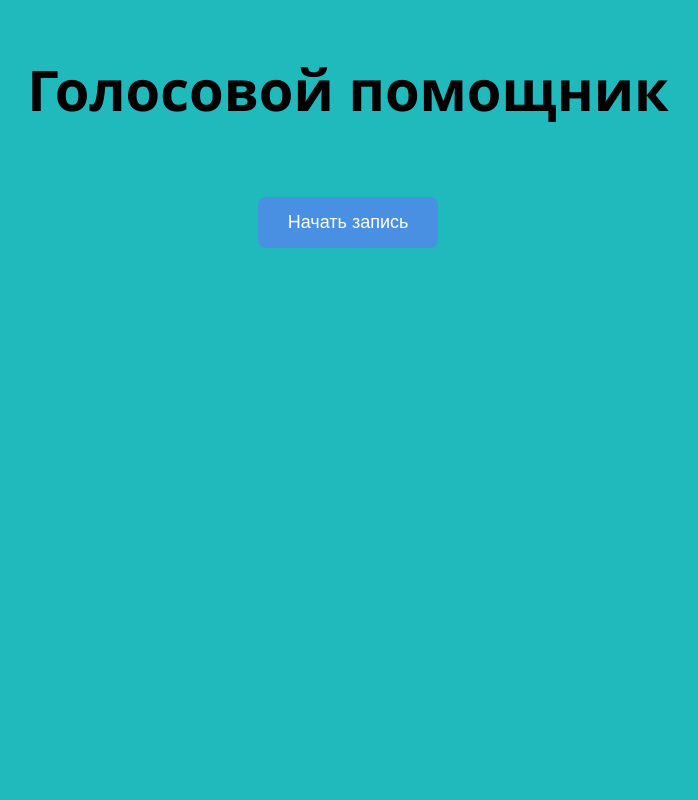
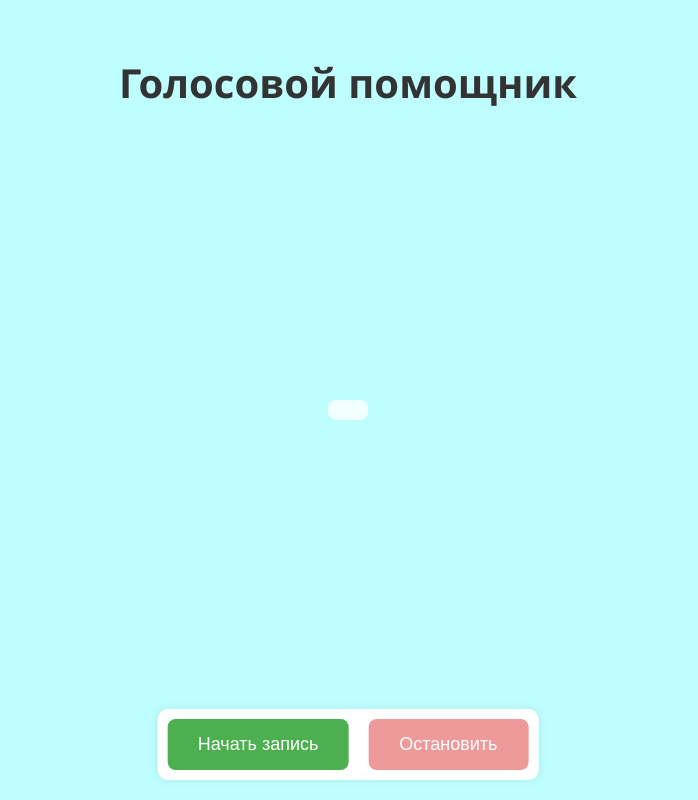
Before and after one commit to nkabanov/speech-to-text, a Django app: page / in a window 1280 px wide. Shown: the whole page, without its empty margins (292-990 px from the left). Run offline with Django 4.2, Linux system fonts and the light colour scheme.

Commit message:
Запись теперь не останавливается автоматически. Добавлена кнопка "Остановить". Изменения в дизайне

```diff
--- a/app/static/app/style.css
+++ b/app/static/app/style.css
@@ -1,54 +1,94 @@
 body {
-  background-color: #20babd;
+  background-color: #bffeff;
   font-family: 'Segoe UI', sans-serif;
-  padding-top: 5px;
+  color: #333;
+}
+
+h1 {
+  font-size: 2.5rem;
+  margin-bottom: 20px;
+}
+
+.middle-content {
+  padding-top: 260px;
+  flex-grow: 1;
+  display: flex;
+  flex-direction: column;
+  justify-content: center;
+  align-items: center;
+}
+
+#result {
+  font-size: 20px;
+  margin-top: 10px;
+  padding: 10px 20px;
+  background-color: rgba(255,255,255,0.8);
+  border-radius: 8px;
+  display: inline-block;
+  max-width: 90%;
+  word-wrap: break-word;
+}
+
+.container {
+  max-width: 800px;
+  margin: 5px auto;
   text-align: center;
-  color: #000;
+  padding: 20px;
+}
+
+.button-row {
+  position: fixed;
+  bottom: 20px;
+  left: 50%;
+  transform: translateX(-50%);
+  display: flex;
+  gap: 20px;
+  background-color: white;
+  padding: 10px;
+  border-radius: 10px;
+  box-shadow: 0 0 10px rgba(0,0,0,0.1);
 }
 
 
-h1 {
-  font-size: 3.5rem;
-  margin-bottom: 70px;
+.button-row button {
+  padding: 15px 30px;
+  font-size: 18px;
+  border: none;
+  border-radius: 8px;
+  cursor: pointer;
+  transition: background-color 0.3s ease;
+  min-width: 160px;
 }
 
-
-button {
-  background-color: #4a90e2;
+#start-btn {
+  background-color: #4CAF50;
   color: white;
-  border: none;
-  border-radius: 8px;
-  padding: 15px 30px;
-  font-size: 18px;
-  cursor: pointer;
-  transition: background-color 0.3s ease;
 }
 
-
-button:hover {
-  background-color: #357ABD;
+#start-btn:disabled {
+  background-color: #a5d6a7;
+  cursor: not-allowed;
 }
 
-
-#result {
-  margin-top: 30px;
-  font-size: 22px;
-  font-weight: 500;
-  color: #000;
-  padding: 10px;
+#stop-btn {
+  background-color: #f44336;
+  color: white;
 }
 
+#stop-btn:disabled {
+  background-color: #ef9a9a;
+  cursor: not-allowed;
+}
 
 .listening-indicator {
   display: inline-block;
-  width: 12px;
-  height: 12px;
+  width: 10px;
+  height: 10px;
   background-color: red;
   border-radius: 50%;
-  margin-left: 10px;
+  margin-left: 8px;
   animation: blink 1s infinite;
 }
-
 
 @keyframes blink {
   0%, 100% { opacity: 1; }
--- a/app/templates/index.html
+++ b/app/templates/index.html
@@ -7,36 +7,44 @@
   <link rel="stylesheet" href="{% static 'app/style.css' %}">
 </head>
 <body>
-  <h1>Голосовой помощник</h1>
-  <button onclick="startRecognition()">Начать запись</button>
-  <p id="result"></p>
+  <div class="container">
+    <h1>Голосовой помощник</h1>
+
+
+  <div class="middle-content">
+    <p id="result"></p>
+  </div>
+
+    <div class="button-row">
+      <button id="start-btn" onclick="startRecognition()">Начать запись</button>
+      <button id="stop-btn" onclick="stopRecognition()" disabled>Остановить</button>
+    </div>
+  </div>
 
   <script>
     function startRecognition() {
-      const recognition = new (window.SpeechRecognition || window.webkitSpeechRecognition)();
+      recognition = new (window.SpeechRecognition || window.webkitSpeechRecognition)();
       recognition.lang = 'ru-RU';
+      recognition.continuous = true;
+      recognition.interimResults = false;
+
       recognition.start();
+
+      document.getElementById('result').innerText = '';
+      document.getElementById('start-btn').disabled = true;
+      document.getElementById('stop-btn').disabled = false;
 
       recognition.onresult = function(event) {
         const text = event.results[0][0].transcript;
         document.getElementById('result').innerText = 'Распознано: ' + text;
-
-        // Отправка текста на backend
-        fetch('/process_text', {
-          method: 'POST',
-          headers: {
-            'Content-Type': 'application/json'
-          },
-          body: JSON.stringify({ text })
-        }).then(res => res.json())
-          .then(data => {
-            console.log('Ответ от сервера:', data);
-          });
       };
-
-      recognition.onerror = function(event) {
-        console.error('Ошибка распознавания:', event.error);
-      };
+    }
+    function stopRecognition() {
+      if (recognition) {
+      recognition.stop();
+      document.getElementById('start-btn').disabled = false;
+      document.getElementById('stop-btn').disabled = true;
+      }
     }
   </script>
 </body>
```
